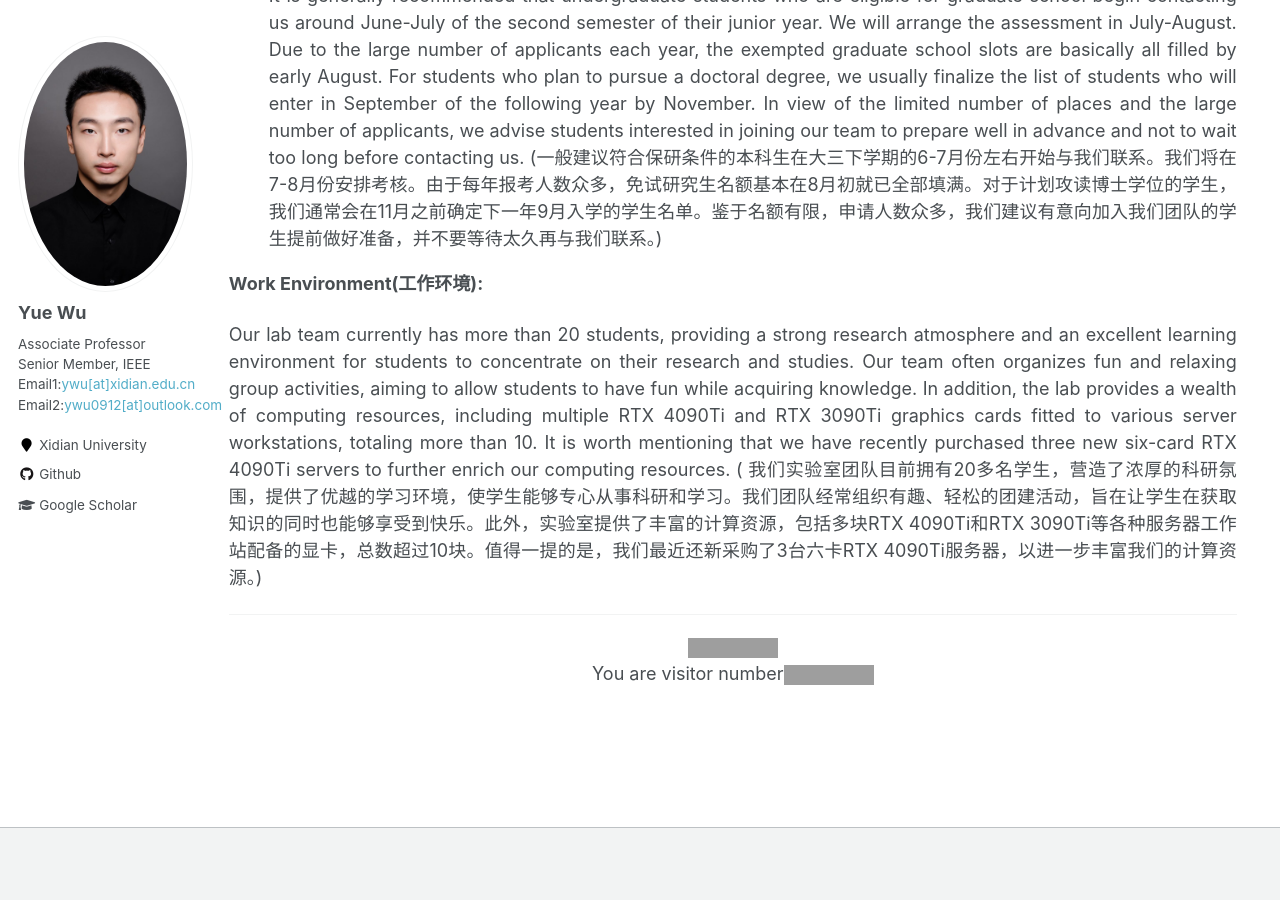
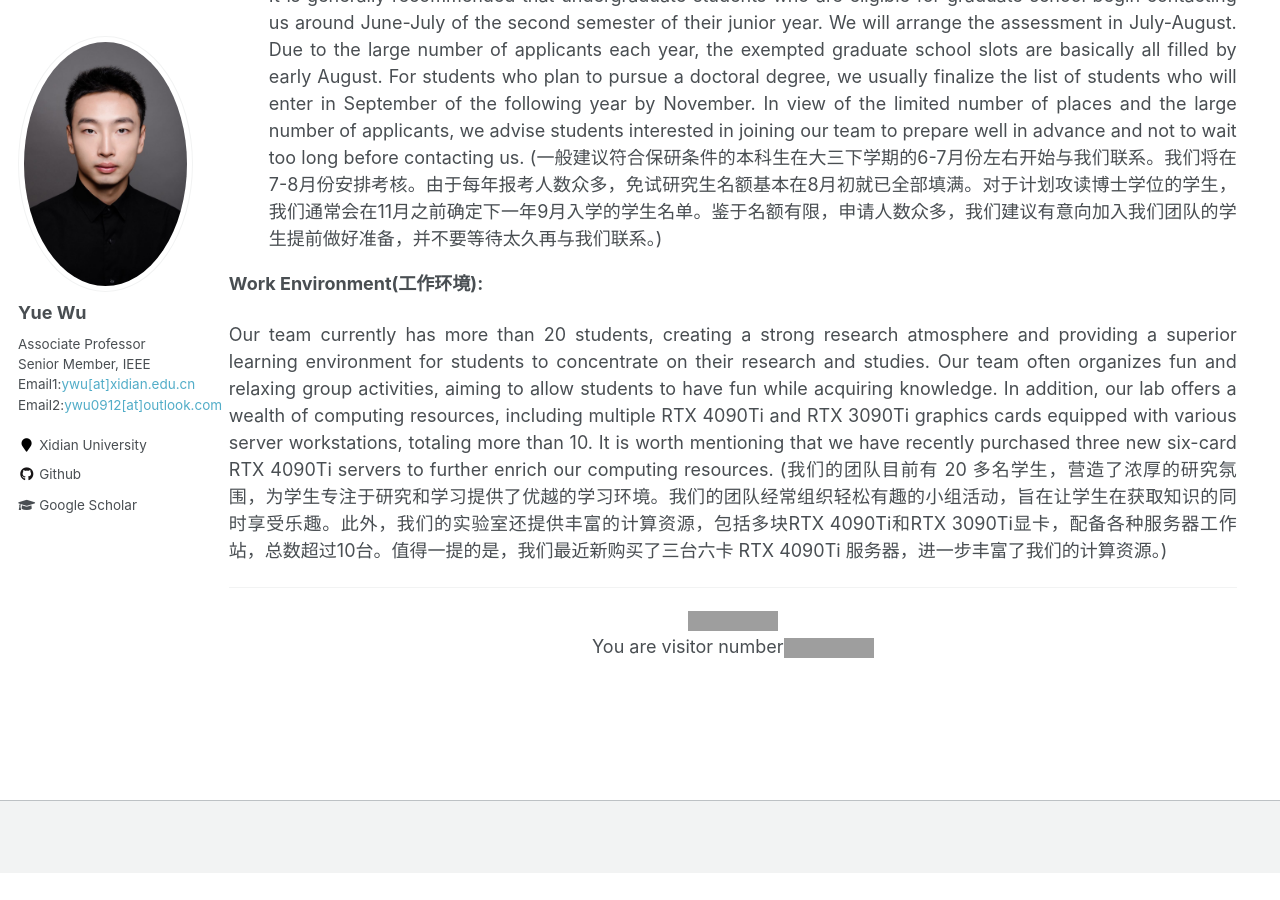
Before and after one commit to ywuchina/ywuchina.github.io, a Jekyll site: the page built from _pages/home.md, in a window 1280 px wide and 900 px high, scrolled down 7413 px. Built offline with Jekyll 4.4.1, drawn with Linux system fonts in a browser that asks for light colours; after the commit the page ends 8286 px from its top, so only the background shows below that; grey boxes are pictures that could not be loaded.

Commit message:
Update team.html

```diff
--- a/_includes/team.html
+++ b/_includes/team.html
@@ -132,5 +132,5 @@
 
 </ul>
 <p><b>Work Environment(工作环境):</b></p>
-<p>Our lab team currently has more than 20 students, providing a strong research atmosphere and an excellent learning environment for students to concentrate on their research and studies. Our team often organizes fun and relaxing group activities, aiming to allow students to have fun while acquiring knowledge. In addition, the lab provides a wealth of computing resources, including multiple RTX 4090Ti and RTX 3090Ti graphics cards fitted to various server workstations, totaling more than 10. It is worth mentioning that we have recently purchased three new six-card RTX 4090Ti servers to further enrich our computing resources. ( 我们实验室团队目前拥有20多名学生，营造了浓厚的科研氛围，提供了优越的学习环境，使学生能够专心从事科研和学习。我们团队经常组织有趣、轻松的团建活动，旨在让学生在获取知识的同时也能够享受到快乐。此外，实验室提供了丰富的计算资源，包括多块RTX 4090Ti和RTX 3090Ti等各种服务器工作站配备的显卡，总数超过10块。值得一提的是，我们最近还新采购了3台六卡RTX 4090Ti服务器，以进一步丰富我们的计算资源。) </p>
+<p>Our team currently has more than 20 students, creating a strong research atmosphere and providing a superior learning environment for students to concentrate on their research and studies. Our team often organizes fun and relaxing group activities, aiming to allow students to have fun while acquiring knowledge. In addition, our lab offers a wealth of computing resources, including multiple RTX 4090Ti and RTX 3090Ti graphics cards equipped with various server workstations, totaling more than 10. It is worth mentioning that we have recently purchased three new six-card RTX 4090Ti servers to further enrich our computing resources. (我们的团队目前有 20 多名学生，营造了浓厚的研究氛围，为学生专注于研究和学习提供了优越的学习环境。我们的团队经常组织轻松有趣的小组活动，旨在让学生在获取知识的同时享受乐趣。此外，我们的实验室还提供丰富的计算资源，包括多块RTX 4090Ti和RTX 3090Ti显卡，配备各种服务器工作站，总数超过10台。值得一提的是，我们最近新购买了三台六卡 RTX 4090Ti 服务器，进一步丰富了我们的计算资源。) </p>
 <hr>
```
